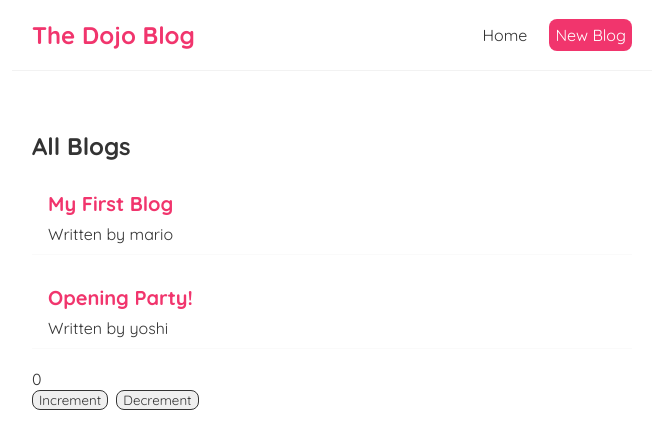
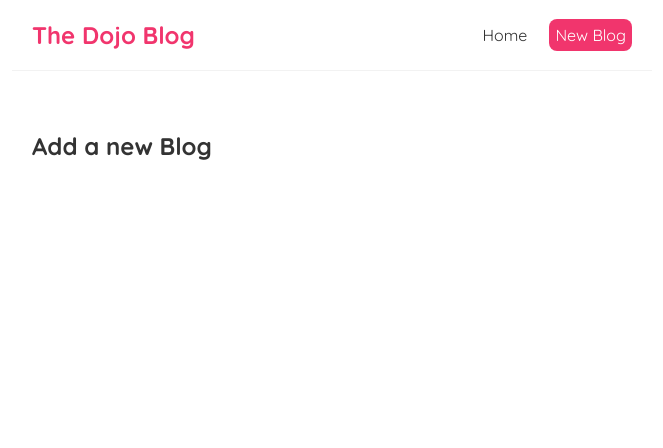
Before and after one commit to Ramon-Encinas/blog-test, a React (Create React App) app: page /create in a window 1280 px wide. Shown: the top 448 px of the page, without its empty margins (308-971 px from the left). Built offline with nearby package versions, Linux system fonts and the light colour scheme; data requests are answered from the project's data file.

Commit message:
Added funcionality to switch to different pages

```diff
--- a/package.json
+++ b/package.json
@@ -8,6 +8,7 @@
     "@testing-library/user-event": "^13.5.0",
     "react": "^18.2.0",
     "react-dom": "^18.2.0",
+    "react-router-dom": "^5.3.4",
     "react-scripts": "5.0.1",
     "web-vitals": "^2.1.4"
   },
--- a/src/App.js
+++ b/src/App.js
@@ -1,16 +1,26 @@
 import Navbar from './Navbar';
 import Home from './Home';
 import Counter from './Counter';
+import { BrowserRouter as Router, Route, Switch } from 'react-router-dom';
+import Create from './Create';
 
 function App() {
   return (
+    <Router>
     <div className="App">
       <Navbar />
       <div className="content">
-        <Home />
-        <Counter />
+        <Switch>
+          <Route exact path={"/"}>
+            <Home />
+          </Route>
+          <Route path={"/create"}>
+            <Create />
+          </Route>
+        </Switch>
       </div>
     </div>
+    </Router>
   );
 }
 
--- /dev/null
+++ b/src/Create.js
@@ -0,0 +1,9 @@
+const Create = () => {
+  return (
+    <div className="create">
+      <h2>Add a new Blog</h2>
+    </div>
+  );
+};
+
+export default Create;
```
Also changed, not shown: 1 other file (tests, documents, lock files or other folders).
